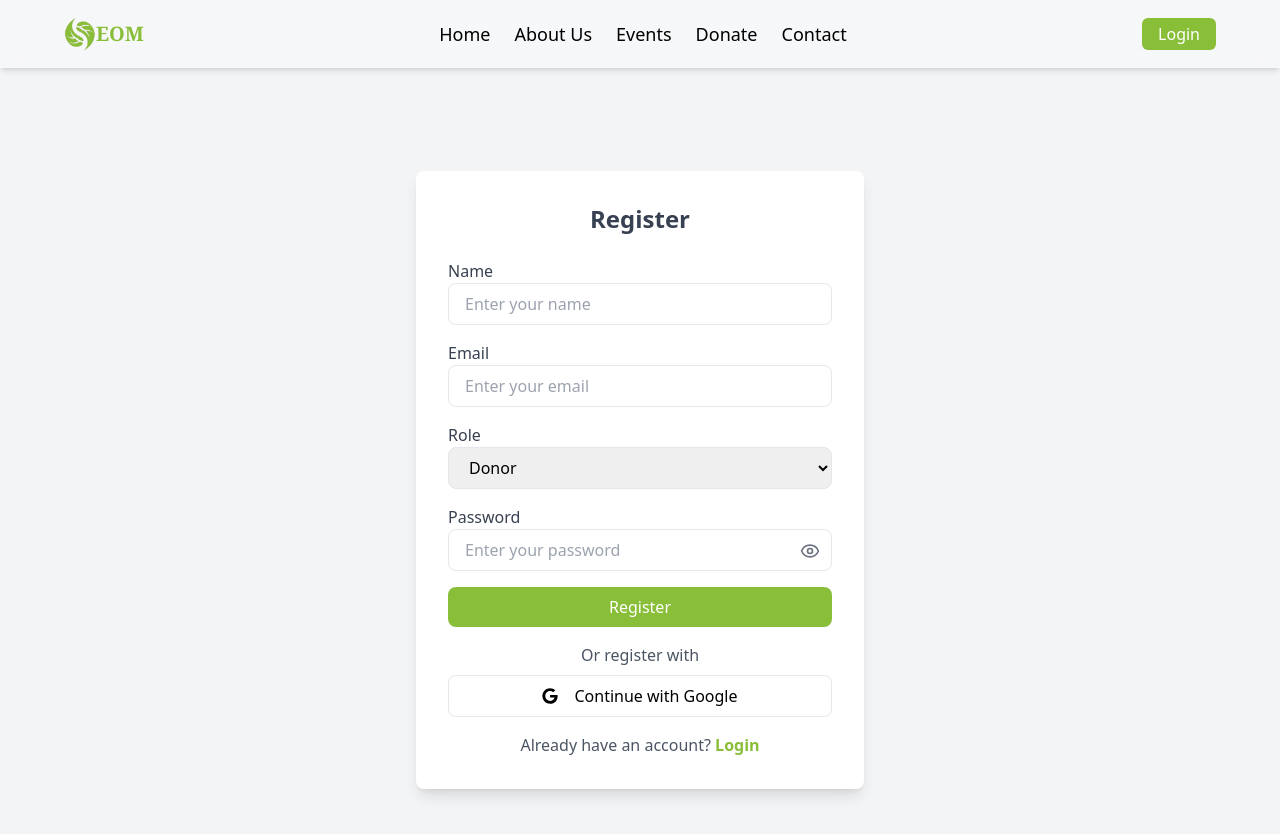
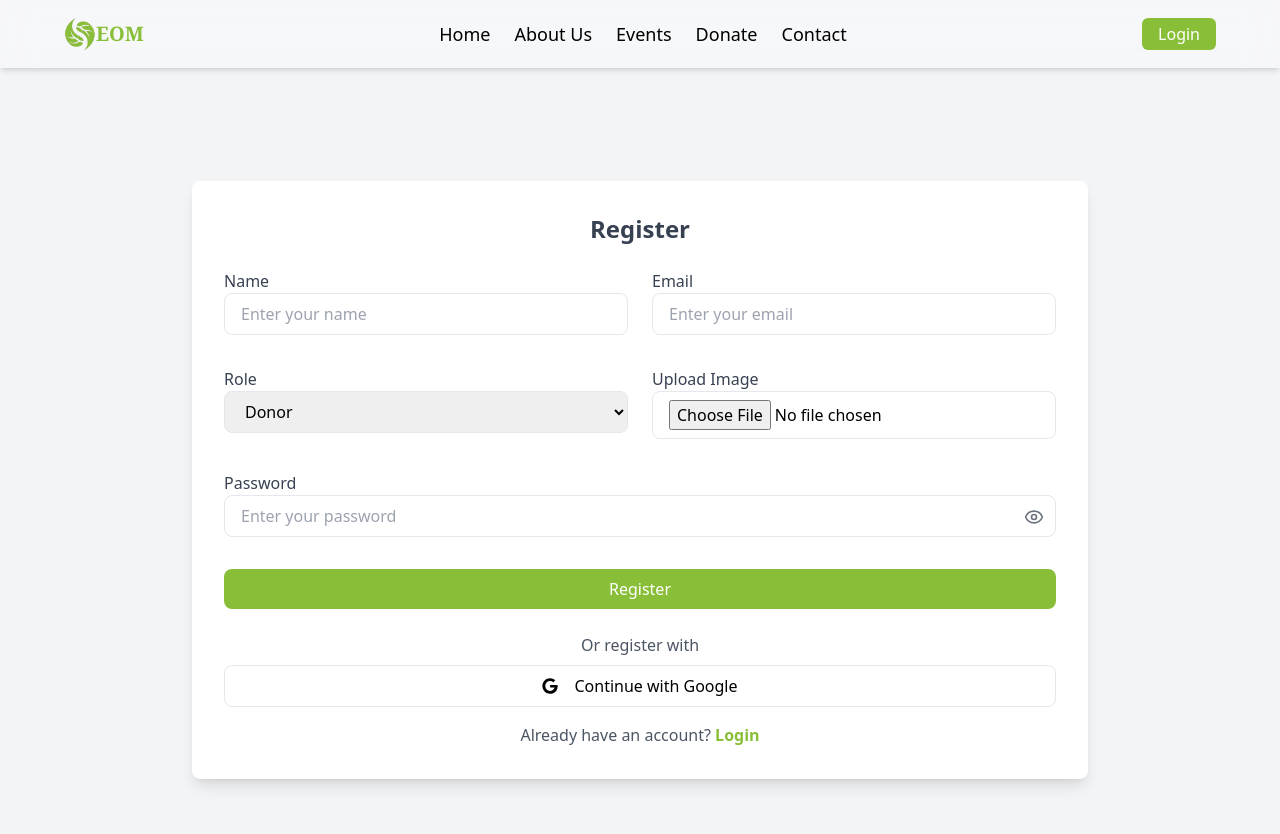
Before and after one commit to abdur-rhaman-babu/environment-organization-client, a React (Vite) app: page /register in a window 1280 px wide. Shown: the top 834 px of the page. Built offline with nearby package versions, Linux system fonts and the light colour scheme.

Commit message:
firebase project setup

```diff
--- a/package.json
+++ b/package.json
@@ -10,6 +10,7 @@
     "preview": "vite preview"
   },
   "dependencies": {
+    "firebase": "^11.5.0",
     "framer-motion": "^12.6.2",
     "localforage": "^1.10.0",
     "lucide-react": "^0.485.0",
--- a/src/Auth/Register/Register.jsx
+++ b/src/Auth/Register/Register.jsx
@@ -9,11 +9,11 @@ export default function Register() {
 
   return (
     <div className="flex items-center justify-center md:min-h-screen mt-4 bg-gray-100 px-3">
-      <div className="bg-white p-8 rounded-lg shadow-lg w-full max-w-md">
+      <div className="bg-white p-8 rounded-lg shadow-lg w-full max-w-4xl">
         <h2 className="text-2xl font-bold text-center text-text">Register</h2>
 
-        <form className="mt-6">
-          <div className="mb-4">
+        <form className="mt-6 grid grid-cols-1 md:grid-cols-2 gap-6">
+          <div className="mb-2">
             <label className="block text-text">Name</label>
             <input
               type="text"
@@ -22,7 +22,7 @@ export default function Register() {
             />
           </div>
 
-          <div className="mb-4">
+          <div className="mb-2">
             <label className="block text-text">Email</label>
             <input
               type="email"
@@ -31,7 +31,7 @@ export default function Register() {
             />
           </div>
 
-          <div className="mb-4">
+          <div className="mb-2">
             <label className="block text-text">Role</label>
             <select
               value={role}
@@ -43,7 +43,15 @@ export default function Register() {
             </select>
           </div>
 
-          <div className="mb-4 relative">
+          <div className="mb-2">
+            <label className="block text-text">Upload Image</label>
+            <input
+              type="file"
+              className="w-full px-4 py-2 border rounded-lg focus:outline-none focus:ring-2 focus:ring-primary"
+            />
+          </div>
+
+          <div className="mb-2 relative col-span-2">
             <label className="block text-text">Password</label>
             <input
               type={showPassword ? "text" : "password"}
@@ -59,27 +67,29 @@ export default function Register() {
             </button>
           </div>
 
+          <div className="mb-2 col-span-2">
             <button
               type="submit"
               className="w-full bg-primary text-white hover:bg-hover py-2 rounded-lg transition"
             >
               Register
             </button>
+          </div>
         </form>
 
         <div className="mt-4 text-center">
           <p className="text-gray-600">Or register with</p>
-          <button
-            className="mt-2 w-full flex items-center gap-4 justify-center border py-2 rounded-lg hover:bg-gray-200 transition"
-          >
-            <FaGoogle/>
+          <button className="mt-2 w-full flex items-center gap-4 justify-center border py-2 rounded-lg hover:bg-gray-200 transition">
+            <FaGoogle />
             Continue with Google
           </button>
         </div>
 
         <p className="mt-4 text-center text-gray-600">
-          Already have an account?
-          <Link to="/login" className="text-primary font-semibold hover:underline"> Login</Link>
+          Already have an account?{" "}
+          <Link to="/login" className="text-primary font-semibold hover:underline">
+            Login
+          </Link>
         </p>
       </div>
     </div>
--- /dev/null
+++ b/src/firebase/firebase.config.js
@@ -0,0 +1,12 @@
+import { initializeApp } from 'firebase/app'
+
+const firebaseConfig = {
+  apiKey: import.meta.env.VITE_apiKey,
+  authDomain: import.meta.env.VITE_authDomain,
+  projectId: import.meta.env.VITE_projectId,
+  storageBucket: import.meta.env.VITE_storageBucket,
+  messagingSenderId: import.meta.env.VITE_messagingSenderId,
+  appId: import.meta.env.VITE_appId,
+}
+
+export const app = initializeApp(firebaseConfig)
```
Also changed, not shown: 1 other file (tests, documents, lock files or other folders). Lines whose indentation alone changed are shown as unchanged.
